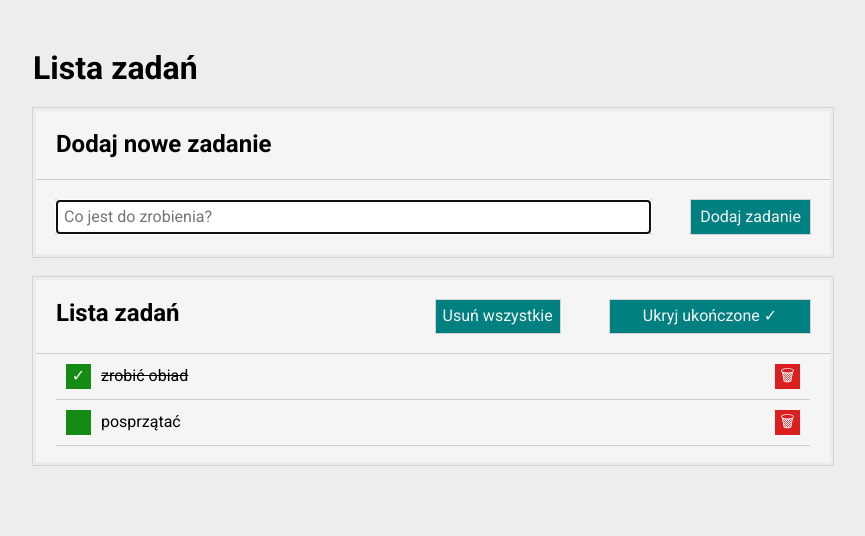
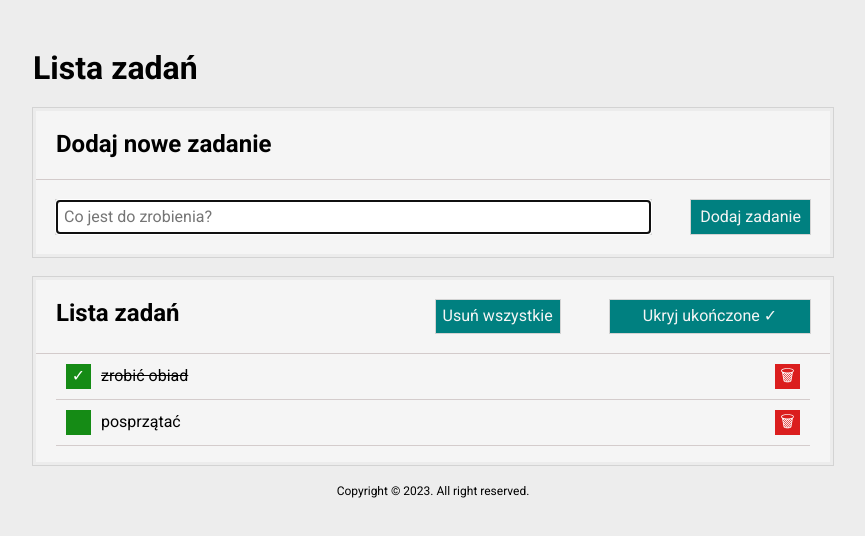
Before and after one commit to Aleksandra-Nie/To-do-list-v2, a plain HTML site: page index.html in a window 1280 px wide. Shown: the whole page, without its empty margins (207-1072 px from the left). Drawn offline with nearby package versions, Linux system fonts and the light colour scheme.

Commit message:
footer added

```diff
--- /dev/null
+++ b/css/footer.css
@@ -0,0 +1,4 @@
+.footer {
+    text-align: center;
+    font-size: 12px;
+}
--- a/index.html
+++ b/index.html
@@ -13,6 +13,7 @@
     <link href="css/button.css" rel="stylesheet">
     <link href="css/body.css" rel="stylesheet">
     <link href="css/list.css" rel="stylesheet">
+    <link href="css/footer.css" rel="stylesheet">
 
     <link rel="stylesheet" href="https://cdnjs.cloudflare.com/ajax/libs/normalize/8.0.1/normalize.min.css"
         integrity="sha512-NhSC1YmyruXifcj/KFRWoC561YpHpc5Jtzgvbuzx5VozKpWvQ+4nXhPdFgmx8xqexRcpAglTj9sIBWINXa8x5w=="
@@ -51,7 +52,9 @@
         </form>
     </div>
     </div>
+    <footer class="footer">Copyright © 2023. All right reserved.
 
+    </footer>
 </body>
 
 </html>
```
